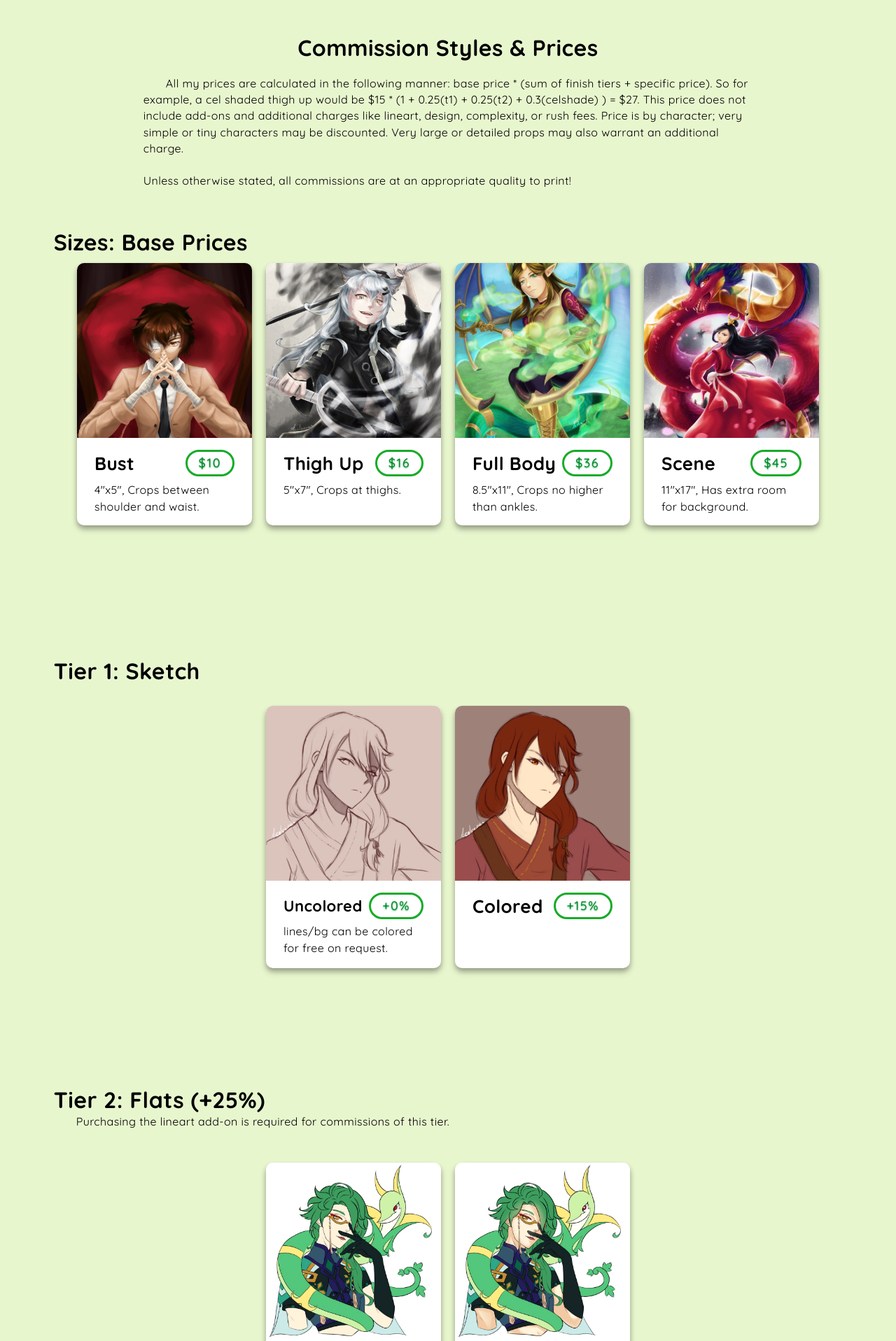
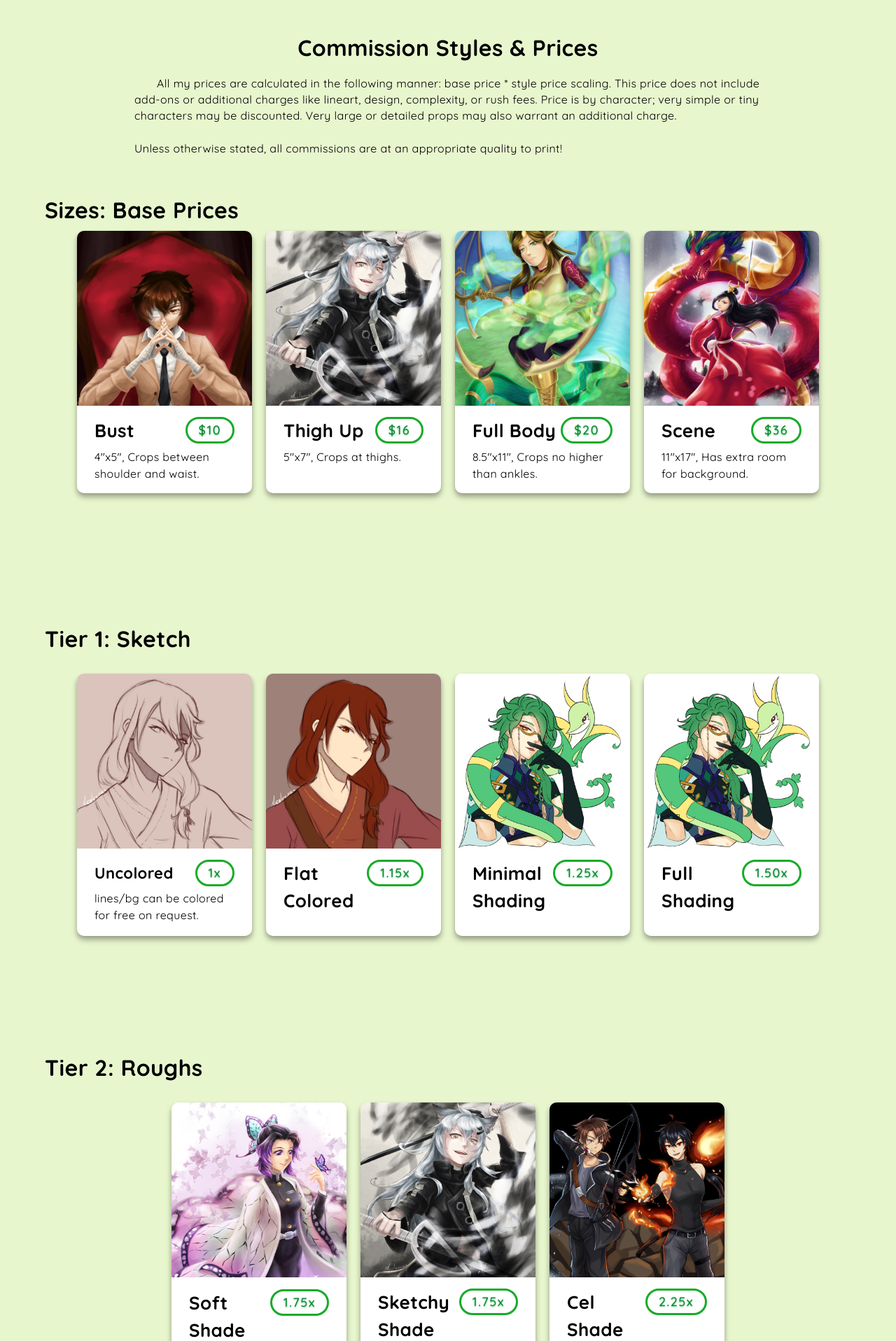
Before and after one commit to acelaena/acelaena.github.io, a PHP site: page /commissions/prices.html in a window 1280 px wide. Shown: the part 100-2017 px from the top of the page at 70% size. Run offline with PHP 8.4, Linux system fonts and the light colour scheme.

Commit message:
comm update

```diff
--- a/commissions/prices.html
+++ b/commissions/prices.html
@@ -69,9 +69,8 @@
         <h1>Commission Styles &amp; Prices</h1>
         </center>
         <br>
-        <p class="body" style="padding: 0 10vw">All my prices are calculated in the following manner: base price * (sum of finish tiers + specific price).
-            So for example, a cel shaded thigh up would be $15 * (1 + 0.25(t1) + 0.25(t2) + 0.3(celshade) ) = $27.
-            This price does not include add-ons and additional charges like lineart, design, complexity, or rush fees. Price is by character; very simple or tiny characters may be discounted. Very large or detailed props may also warrant an additional charge.
+        <p class="body" style="padding: 0 10vw">All my prices are calculated in the following manner: base price * style price scaling.
+            This price does not include add-ons or additional charges like lineart, design, complexity, or rush fees. Price is by character; very simple or tiny characters may be discounted. Very large or detailed props may also warrant an additional charge.
             <br><br> Unless otherwise stated, all commissions are at an appropriate quality to print!</p>
 
         <br>
@@ -97,7 +96,7 @@
             <div class="polaroid">
                 <a href="../portfolio/illustrations/#~Dragon_of_the_East_Wind"><img src="../portfolio/illustrations/thumbs/Dragon_of_the_East_Wind.jpg" class="polaroid" ></a>
                 <div class="polaroid-tab">
-                    <button class="button" onclick="">$36</button>
+                    <button class="button" onclick="">$20</button>
                     <h1 style="font-size: 26px; padding-bottom: 6px">Full Body</h1>
                     <p> 8.5"x11", Crops no higher than ankles.</p>
                 </div>
@@ -105,7 +104,7 @@
             <div class="polaroid">
                 <a href="../portfolio/illustrations/#~Sword_of_the_Dragons"><img src="../portfolio/illustrations/thumbs/Sword_of_the_Dragons.jpg" class="polaroid" ></a>
                 <div class="polaroid-tab">
-                    <button class="button" onclick="">$45</button>
+                    <button class="button" onclick="">$36</button>
                     <h1 style="font-size: 26px; padding-bottom: 6px">Scene</h1>
                     <p> 11"x17", Has extra room for background.</p>
                 </div>
@@ -118,7 +117,7 @@
             <div class="polaroid">
                 <img src="../portfolio/illustrations/thumbs/heishi_uncolored.jpg" class="polaroid">
                 <div class="polaroid-tab">
-                    <button class="button" onclick="">+0%</button>
+                    <button class="button" onclick="">1x</button>
                     <h1 style="font-size: 22px; padding-bottom: 7px; padding-top: 3px;">Uncolored</h1>
                     <p>lines/bg can be colored for free on request.</p>
                 </div>
@@ -126,40 +125,35 @@
             <div class="polaroid">
                 <img src="../portfolio/illustrations/thumbs/heishi_flat_colored.jpg" class="polaroid" >
                 <div class="polaroid-tab">
-                    <button class="button" onclick="">+15%</button>
-                    <h1 style="font-size: 26px; padding-bottom: 6px">Colored</h1>
-                    <p></p>
-                </div>
-            </div>
-        </div>
-
-        <h1>Tier 2: Flats (+25%) </h1>
-        <p class="body">Purchasing the lineart add-on is required for commissions of this tier. </p>
-        <div class="container" style="padding: 20px 0;">
-            <div class="polaroid">
-                <img src="../portfolio/illustrations/thumbs/Baizhu_flat.jpg" class="polaroid">
-                <div class="polaroid-tab">
-                    <button class="button" onclick="">+0%</button>
-                    <h1 style="font-size: 26px; padding-bottom: 6px;">No Shading</h1>
+                    <button class="button" onclick="">1.15x</button>
+                    <h1 style="font-size: 26px; padding-bottom: 6px">Flat Colored</h1>
                     <p></p>
                 </div>
             </div>
             <div class="polaroid">
                 <img src="../portfolio/illustrations/thumbs/Baizhu_min.jpg" class="polaroid" >
                 <div class="polaroid-tab">
-                    <button class="button" onclick="">+5%</button>
+                    <button class="button" onclick="">1.25x</button>
                     <h1 style="font-size: 26px; padding-bottom: 6px">Minimal Shading</h1>
+                    <p></p>
+                </div>
+            </div>
+            <div class="polaroid">
+                <img src="../portfolio/illustrations/thumbs/Baizhu_min.jpg" class="polaroid" >
+                <div class="polaroid-tab">
+                    <button class="button" onclick="">1.50x</button>
+                    <h1 style="font-size: 26px; padding-bottom: 6px">Full Shading</h1>
                     <p></p>
                 </div>
             </div>
         </div>
 
-        <h1>Tier 3: Roughs (+25%) </h1>
+        <h1>Tier 2: Roughs </h1>
         <div class="container" style="padding: 20px 0;">
             <div class="polaroid large1">
                 <img src="../portfolio/illustrations/thumbs/Shinobu_kocho.jpg" class="polaroid" href="../portfolio/illustrations/#~Shinobu_kocho">
                 <div class="polaroid-tab">
-                    <button class="button" onclick="">+0%</button>
+                    <button class="button" onclick="">1.75x</button>
                     <h1 style="font-size: 26px; padding-bottom: 6px;">Soft Shade</h1>
                     <p>Airbrushed and soft shading style, good for glowy pieces. </p>
                 </div>
@@ -167,7 +161,7 @@
             <div class="polaroid large1">
                 <img src="../portfolio/illustrations/thumbs/lappy.jpg" class="polaroid" href="../portfolio/illustrations/#~lappy">
                 <div class="polaroid-tab">
-                    <button class="button" onclick="">+15%</button>
+                    <button class="button" onclick="">1.75x</button>
                     <h1 style="font-size: 26px; padding-bottom: 6px">Sketchy Shade</h1>
                     <p>Minimal blending leaves the art with a rough brushstroke texture.</p>
                 </div>
@@ -175,28 +169,28 @@
             <div class="polaroid large1">
                 <img src="../portfolio/illustrations/thumbs/Damian_and_Axel.jpg" class="polaroid" href="../portfolio/illustrations/#~Damian_and_Axel" >
                 <div class="polaroid-tab">
-                    <button class="button" onclick="">+30%</button>
+                    <button class="button" onclick="">2.25x</button>
                     <h1 style="font-size: 26px; padding-bottom: 6px">Cel Shade</h1>
                     <p>Anime-style shading with no blending and hard edges. (Lineart is <b>not</b> included.)</p>
                 </div>
             </div>
         </div>
 
-        <h1>Tier 4: Polish (+50%) </h1>
+        <h1>Tier 3: Polish</h1>
         <div class="container" style="padding: 20px 0;">
             <div class="polaroid large1" >
                 <img src="../portfolio/illustrations/thumbs/Sword_of_the_Dragons.jpg" class="polaroid" href="../portfolio/illustrations/#~Sword_of_the_Dragons">
                 <div class="polaroid-tab">
-                    <button class="button" onclick="">+25%</button>
-                    <h1 style="font-size: 26px; padding-bottom: 6px;">Paint Shade</h1>
+                    <button class="button" onclick="">3.25x</button>
+                    <h1 style="font-size: 26px; padding-bottom: 6px;">Polished Painting</h1>
                     <p>Fully rendered in my best shading style! This tier also includes special effects.</p>
                 </div>
             </div>
             <div class="polaroid large1" >
                 <img src="../portfolio/illustrations/thumbs/Baizhu_and_Serperior.jpg" class="polaroid" >
                 <div class="polaroid-tab">
-                    <button class="button" onclick="">+0%</button>
-                    <h1 style="font-size: 26px; padding-bottom: 6px">Gloss Shade</h1>
+                    <button class="button" onclick="">2.75x</button>
+                    <h1 style="font-size: 26px; padding-bottom: 6px">Gloss Painting</h1>
                     <p>An upgrade to cel shading; fully rendered in smooth glossy shading for a radiant look! </p>
                 </div>
             </div>
--- a/styles/style.css
+++ b/styles/style.css
@@ -41,7 +41,7 @@ h3 {font-size: 18px;font-weight: 600;margin: 10px;}
 li {padding-bottom:14px;}
 
 .container {
-    padding: 6vh 6vw;
+    padding: 6vh 5vw;
     display: flex;
     align-items: flex-start;
     flex-flow: row wrap;
```
